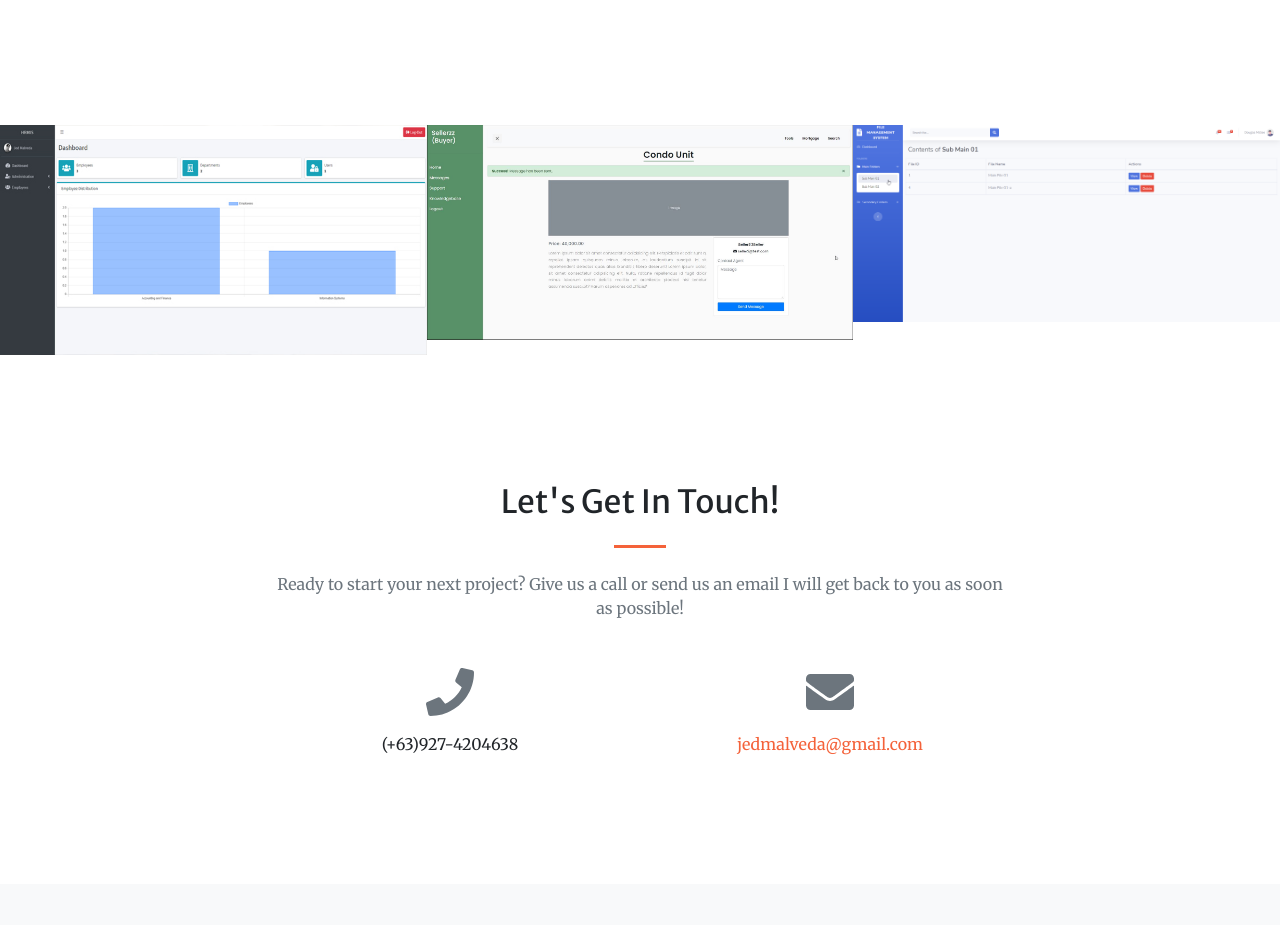
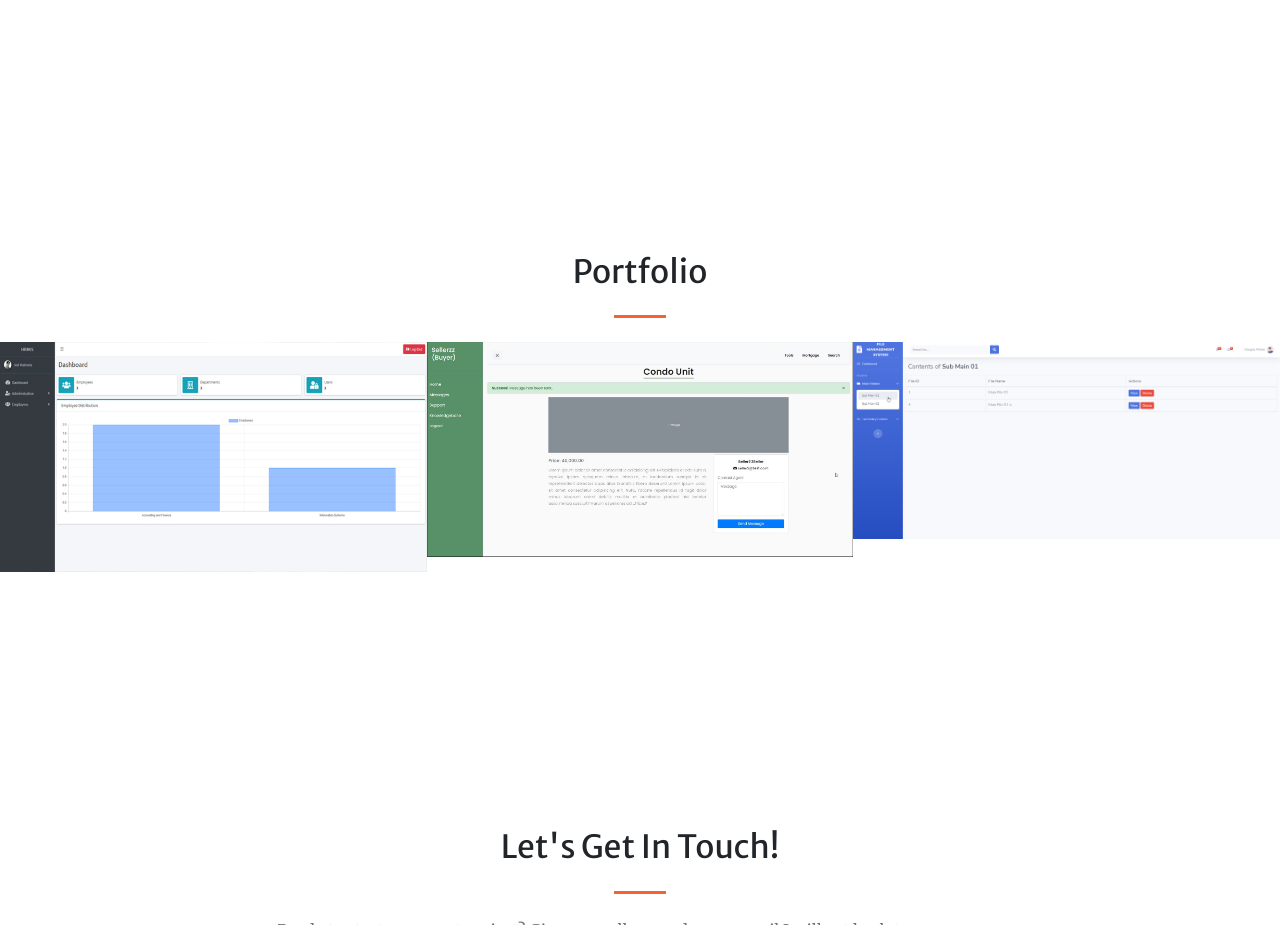
Before and after one commit to jedmalveda/jedmalveda.github.io, a plain HTML site: page index.html in a window 1280 px wide. Shown: the part 1322-2247 px from the top of the page. Drawn offline with nearby package versions, Linux system fonts and the light colour scheme.

Commit message:
Added header for portfolio section

```diff
--- a/index.html
+++ b/index.html
@@ -91,7 +91,9 @@
         </section>
 
         <!-- Portfolio-->
-        <div id="portfolio">
+        <section class="page-section" id="portfolio">
+            <h2 class="text-center mt-0">Portfolio</h2>
+            <hr class="divider my-4" />
             <div class="container-fluid p-0">
                 <div class="row no-gutters">
                     <div class="col-lg-4 col-sm-6">
@@ -120,7 +122,8 @@
                     </div>
                 </div>
             </div>
-        </div>
+        </section>
+
 
         <!-- Contact-->
         <section class="page-section" id="contact">
```
